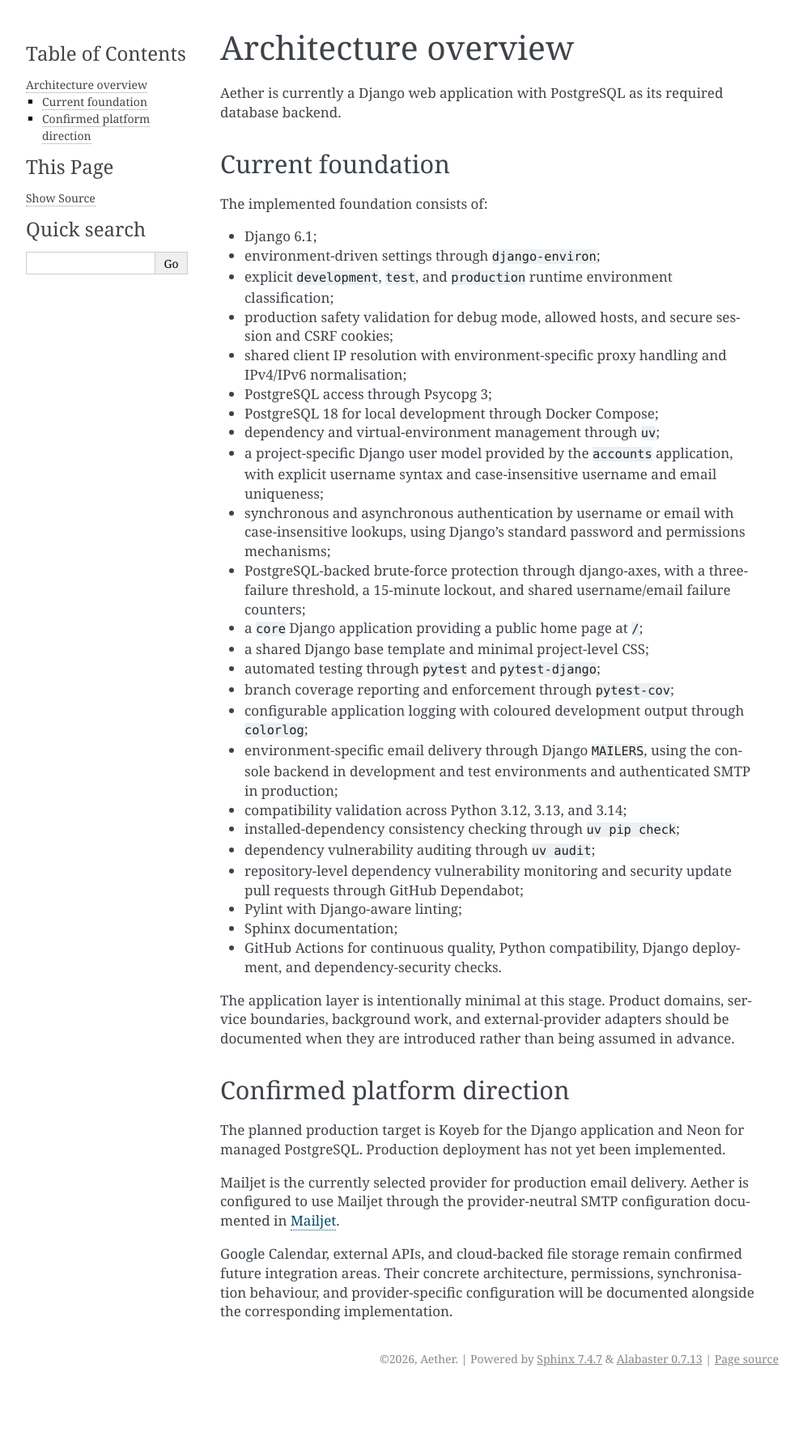
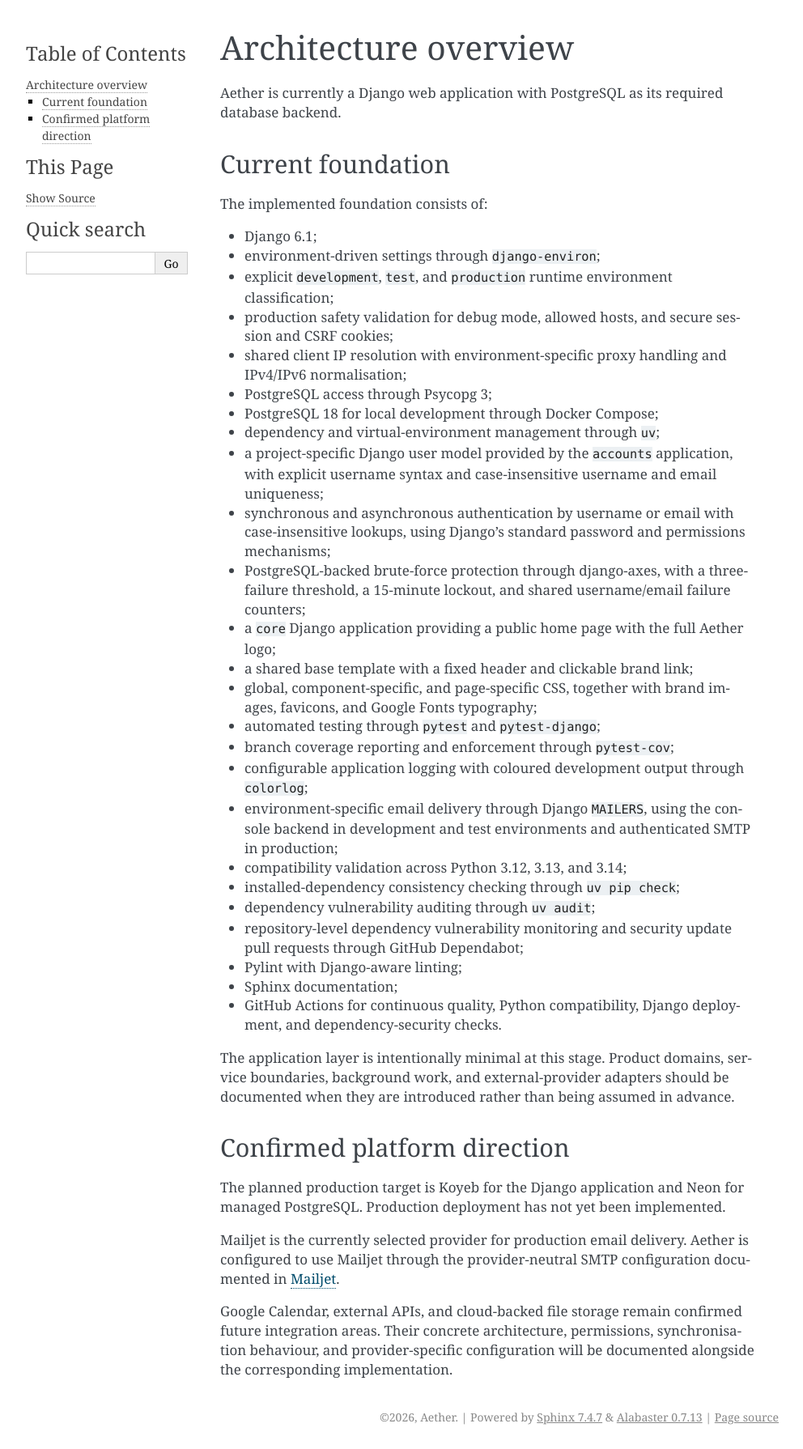
Before and after one commit to alex-nuclearboy/aether-app, a Sphinx documentation site: the page built from docs/source/architecture/overview.rst, in a window 1280 px wide. Shown: the whole page at 81% size, without its empty margins (148-1140 px from the left). Built offline with Sphinx 7.4.7, drawn with Linux system fonts in a browser that asks for light colours; before the commit the page ends 1718 px from its top, so only the background shows below that.

Commit message:
docs(core): document web interface and static assets
Update the architecture, project structure, testing documentation, and README to reflect the fixed header, branded home page, shared templates, and static asset organisation.

```diff
--- a/docs/source/architecture/overview.rst
+++ b/docs/source/architecture/overview.rst
@@ -29,8 +29,11 @@ The implemented foundation consists of:
 * PostgreSQL-backed brute-force protection through django-axes, with a
   three-failure threshold, a 15-minute lockout, and shared username/email
   failure counters;
-* a ``core`` Django application providing a public home page at ``/``;
-* a shared Django base template and minimal project-level CSS;
+* a ``core`` Django application providing a public home page with the
+  full Aether logo;
+* a shared base template with a fixed header and clickable brand link;
+* global, component-specific, and page-specific CSS, together with
+  brand images, favicons, and Google Fonts typography;
 * automated testing through ``pytest`` and ``pytest-django``;
 * branch coverage reporting and enforcement through ``pytest-cov``;
 * configurable application logging with coloured development output through
--- a/docs/source/development/continuous-integration.rst
+++ b/docs/source/development/continuous-integration.rst
@@ -53,6 +53,7 @@ It performs the complete project validation:
 #. applies the committed migrations to PostgreSQL;
 #. runs the automated test suite with coverage enforcement;
 #. runs Pylint;
+#. checks static file collection in dry-run mode;
 #. builds the Sphinx documentation in strict mode.
 
 The static file check verifies Django's ability to discover and collect the
--- a/docs/source/development/testing.rst
+++ b/docs/source/development/testing.rst
@@ -78,7 +78,8 @@ The ``core`` application maintains a separate test package::
        └── test_views.py
 
 The core tests verify root URL routing, anonymous access to the home page,
-shared template inheritance, and discovery of the base CSS file.
+shared template inheritance, the full home page logo, the clickable header
+brand, and discovery of the base stylesheet, logo files, and favicon assets.
 
 
 Running tests
--- a/docs/source/reference/commands.rst
+++ b/docs/source/reference/commands.rst
@@ -74,6 +74,9 @@ Check static file collection without copying the files::
 
    uv run python manage.py collectstatic --noinput --dry-run
 
+This command verifies the static file collection process. Core tests
+separately verify the discovery of individual required assets.
+
 Testing
 -------
 
```
Also changed, not shown: README.md (+4 -2 lines), docs/source/architecture/project-structure.rst (+60 -17 lines).
